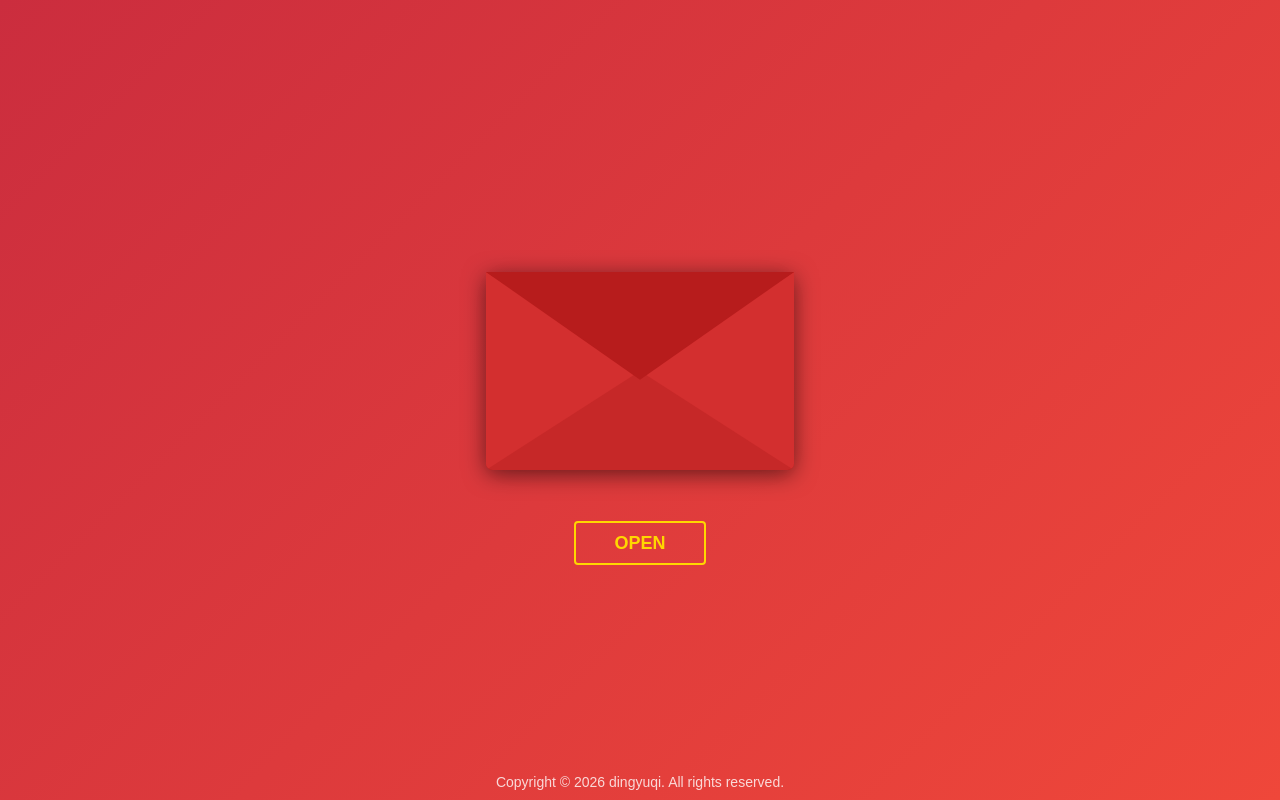
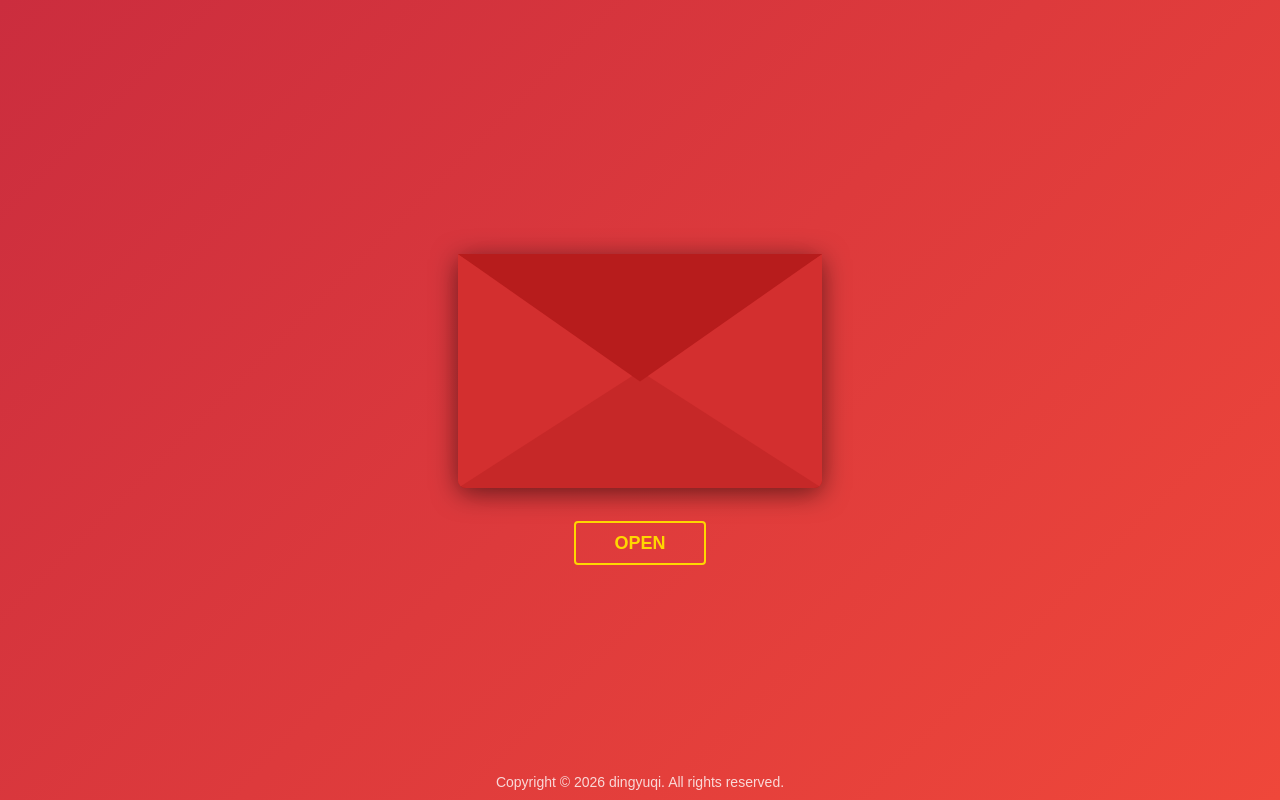
Before and after one commit to dingyuqi/happy_new_year, a website: page envelope.html in a window 1280 px wide. Drawn offline with nearby package versions, Linux system fonts and the light colour scheme.

Commit message:
improve: size

```diff
--- a/envelope.css
+++ b/envelope.css
@@ -233,7 +233,7 @@ body {
   justify-content: center;
   align-items: center;
   margin-top: 50px; /* Give some space for the letter to pop up */
-  transform: scale(1.1);
+  transform: scale(1.3); /* Increased from 1.1 */
 }
 
 .reset {
```
